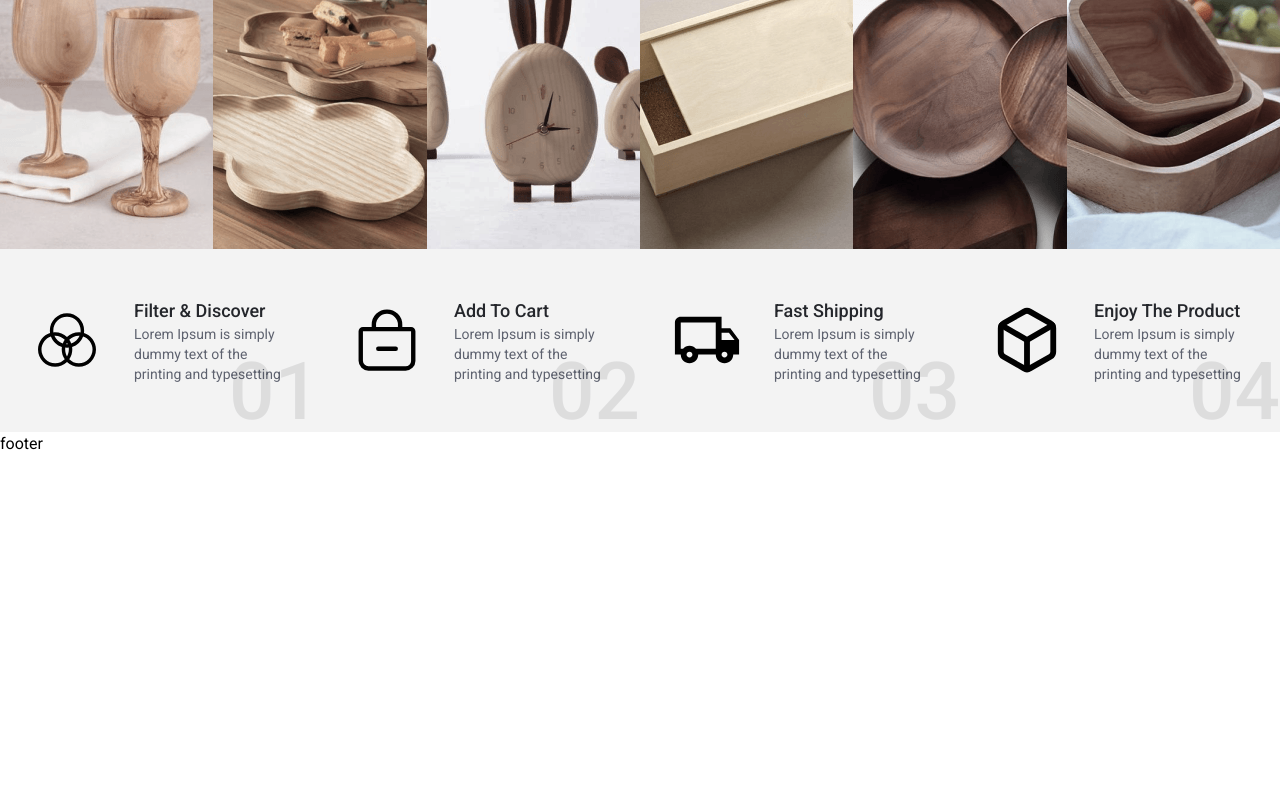
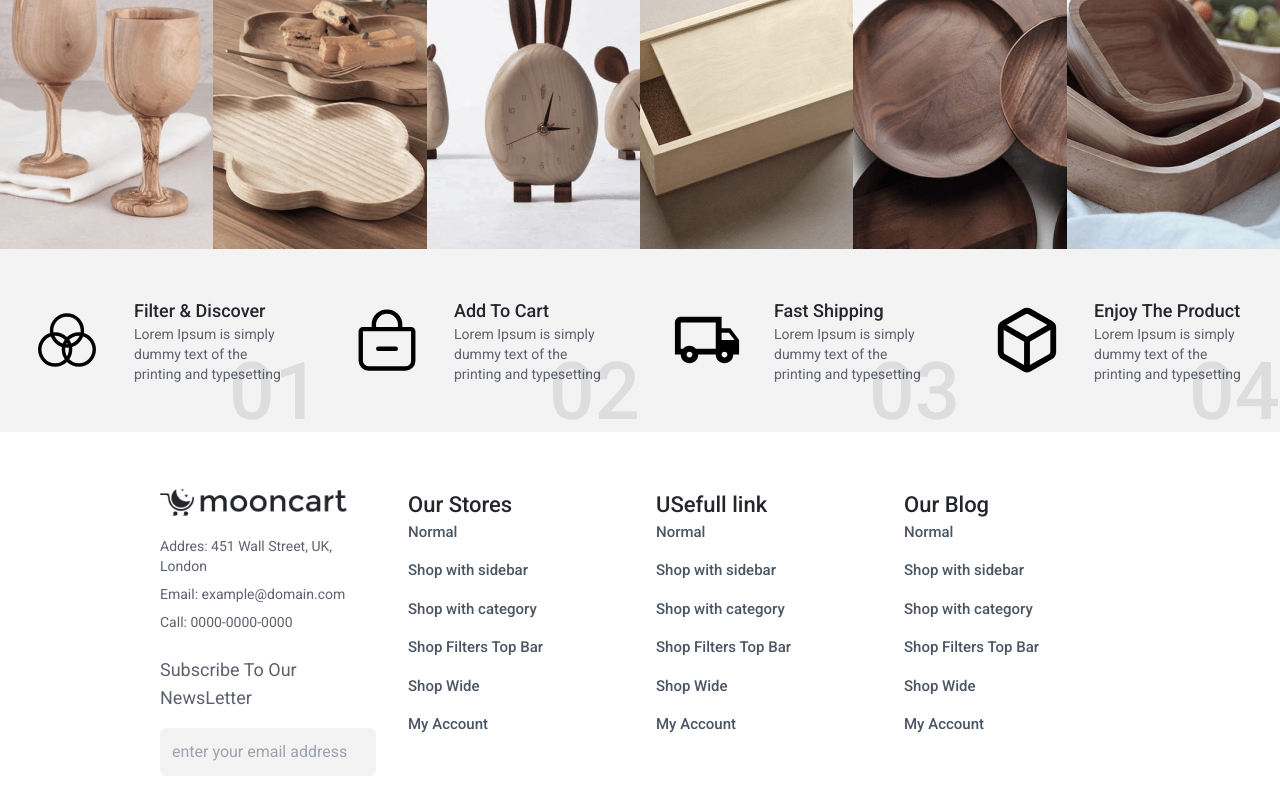
Before and after one commit to marcellandreas/e-commerce-project, a React (Vite) app: page / in a window 1280 px wide. Shown: the part 6149-6949 px from the top of the page. Before the commit the page ends 6605 px from the top, so only its background shows below. Built offline with nearby package versions, Linux system fonts and the light colour scheme.

Commit message:
create footer

```diff
--- a/src/components/common/Footer.jsx
+++ b/src/components/common/Footer.jsx
@@ -0,0 +1,66 @@
+import Logo from "../../assets/common/logo.png";
+import {
+  BodyOne,
+  Caption,
+  CustomeLink,
+  Title,
+} from "../Molecules/MoleculesComponents";
+
+export function Footer() {
+  return (
+    <>
+      <footer className=" py-14">
+        <div className="container grid-cols-1 grid md:grid-cols-2 lg:grid-cols-4 gap-8">
+          <div>
+            <img src={Logo} alt="logoImg" className="h-7 " />
+            <div className="flex flex-col gap-2 mt-5">
+              <Caption>Addres: 451 Wall Street, UK, London</Caption>
+              <Caption>Email: example@domain.com</Caption>
+              <Caption>Call: 0000-0000-0000</Caption>
+            </div>
+            <br />
+            <BodyOne>Subscribe To Our NewsLetter</BodyOne>
+            <input
+              type="text"
+              className="p-3 w-full bg-white-100 border-gray-300 rounded-md outline-none"
+              placeholder="enter your email address"
+            />
+          </div>
+          <div>
+            <Title level={5}>Our Stores</Title>
+            <div className="flex flex-col gap-4">
+              <CustomeLink>Normal</CustomeLink>
+              <CustomeLink>Shop with sidebar</CustomeLink>
+              <CustomeLink>Shop with category</CustomeLink>
+              <CustomeLink>Shop Filters Top Bar</CustomeLink>
+              <CustomeLink>Shop Wide</CustomeLink>
+              <CustomeLink>My Account</CustomeLink>
+            </div>
+          </div>
+          <div>
+            <Title level={5}>USefull link</Title>
+            <div className="flex flex-col gap-4">
+              <CustomeLink>Normal</CustomeLink>
+              <CustomeLink>Shop with sidebar</CustomeLink>
+              <CustomeLink>Shop with category</CustomeLink>
+              <CustomeLink>Shop Filters Top Bar</CustomeLink>
+              <CustomeLink>Shop Wide</CustomeLink>
+              <CustomeLink>My Account</CustomeLink>
+            </div>
+          </div>
+          <div>
+            <Title level={5}>Our Blog</Title>
+            <div className="flex flex-col gap-4">
+              <CustomeLink>Normal</CustomeLink>
+              <CustomeLink>Shop with sidebar</CustomeLink>
+              <CustomeLink>Shop with category</CustomeLink>
+              <CustomeLink>Shop Filters Top Bar</CustomeLink>
+              <CustomeLink>Shop Wide</CustomeLink>
+              <CustomeLink>My Account</CustomeLink>
+            </div>
+          </div>
+        </div>
+      </footer>
+    </>
+  );
+}
--- a/src/components/common/Layout.jsx
+++ b/src/components/common/Layout.jsx
@@ -1,13 +1,14 @@
 import React from "react";
 import { Header } from "./Header";
 import PropTypes from "prop-types";
+import { Footer } from "./Footer";
 
 export const Layout = ({ children }) => {
   return (
     <div>
       <Header />
       <main style={{ minHeight: "180vh" }}>{children}</main>
-      <h2>footer</h2>
+      <Footer />
     </div>
   );
 };
```
